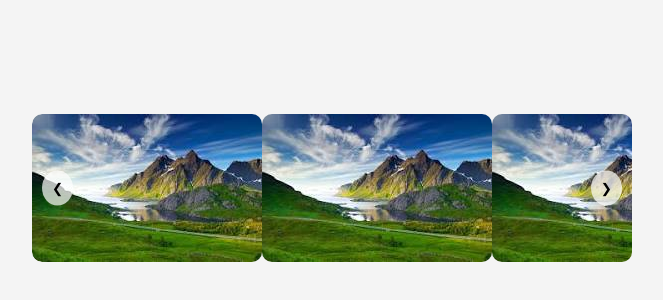
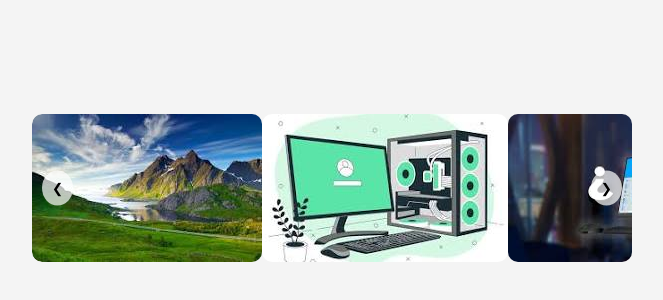
Before and after one commit to DaniloRMC/Danilopwapractica2.github.io, a plain HTML site: page index.html in a window 1280 px wide. Shown: the part 220-520 px from the top of the page, without its empty margins (308-971 px from the left). Drawn offline with Linux system fonts and the light colour scheme.

Commit message:
Update index.html

```diff
--- a/index.html
+++ b/index.html
@@ -51,8 +51,8 @@
 <div class="carrusel">
     <div class="imagenes">
         <img src="ima1.jpg">
-        <img src="ima1.jpg">
-        <img src="ima1.jpg">
+        <img src="image3.jpg">
+        <img src="image4.jpg">
     </div>
     <button class="boton izquierda" onclick="cambiarImagen(-1)">&#10094;</button>
     <button class="boton derecha" onclick="cambiarImagen(1)">&#10095;</button>
```
